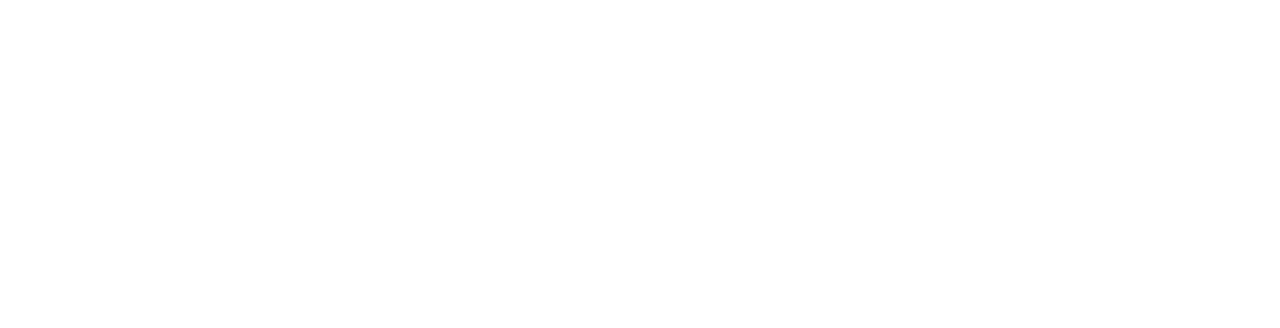
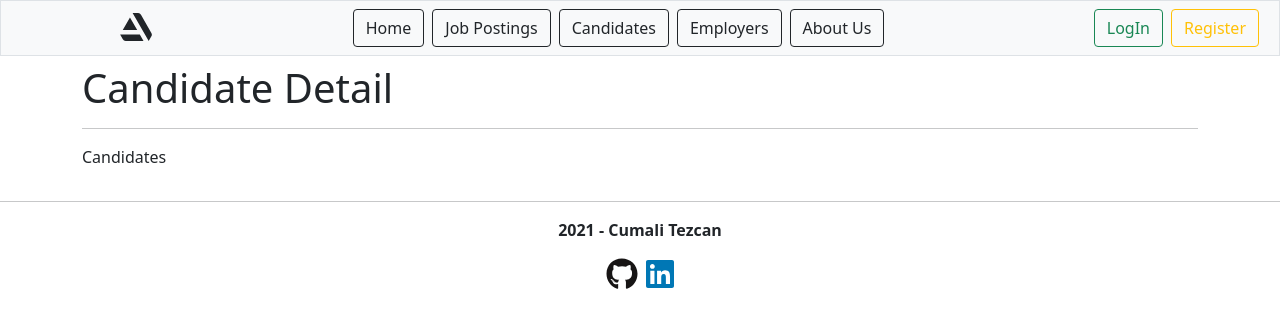
Before and after one commit to cumalitezcan/HrmsV2, a Vue app in the folder client/: page /candidates/candidate/1 in a window 1280 px wide. Before the commit this address had no page. Shown: the top 328 px of the page. Built offline with nearby package versions, Linux system fonts and the light colour scheme.

Commit message:
addCandidateDetail

```diff
--- a/client/src/main.js
+++ b/client/src/main.js
@@ -12,7 +12,7 @@ import pagesize from "@/views/job-posting/PageSize";
 import dropdown from "@/views/job-posting/Dropdown";
 import imagecard from "@/views/candidate/ImageCard";
 import employerbox from "@/views/employer/EmployerBox";
-import detail from "@/components/Detail";
+import detail from "@/views/job-posting-detail/Detail";
 import datetime from "@/components/DateTime";
 
 
--- a/client/src/router/index.js
+++ b/client/src/router/index.js
@@ -31,12 +31,17 @@ const routes = [
     {
         name:"AboutPage",
         path:"/about",
-        component:()=>import('@/views/about')
+        component:()=>import('@/views/about/index')
     },
     {
         name:"JobPostingDetail",
         path:"/jobPostings/jobPosting/:id",
-        component:()=>import("@/views/JobPostingDetail")
+        component:()=>import("@/views/job-posting-detail/index")
+    },
+    {
+        name:"CandidateDetail",
+        path:"/candidates/candidate/:id",
+        component:()=>import("@/views/candidate-detail/index")
     },
     {
         name:"RegisterCandidatePage",
@@ -51,7 +56,7 @@ const routes = [
     {
         name:"EmployerDetailPage",
         path:"/employers/employer/:id",
-        component:()=>import("@/views/EmployerDetail")
+        component:()=>import("@/views/employer-detail/index")
     },
 ]
 
--- /dev/null
+++ b/client/src/views/candidate-detail/index.vue
@@ -0,0 +1,16 @@
+<template>
+  <div class="candidate-detail">
+    <Navbar />
+    <div class="container">
+      <h1>Candidate Detail</h1>
+      <hr />
+      <div class="row">
+        <div class="col-12">
+          <p>Candidates</p>
+        </div>
+      </div>
+    </div>
+    <hr />
+    <Footer />
+  </div>
+</template>
--- a/client/src/views/candidate/ImageCard.vue
+++ b/client/src/views/candidate/ImageCard.vue
@@ -1,6 +1,8 @@
 <template>
     <div>
       <div class="card border-dark m-3" style="width: 18rem;">
+
+
         <div v-if="user.image !== null">
           <img :src="user.image.url" class="card-img-top" alt="resim1" />
         </div>
@@ -12,18 +14,24 @@
           />
         </div>
 
+
         <div class="card-body">
+          <router-link :to="`/candidates/candidate/${user.id}`">
           <h5>
             {{ user.candidate.firstName + " " }}{{ user.candidate.lastName }}
           </h5>
+          </router-link>
           <div v-if="user.experiences.length > 0">
             <p class="card-text">{{ user.experiences[0].jobTitle.title }}</p>
           </div>
+
           <div v-else>
             <p class="card-text">Bilgi Girişi Yapılmamış</p>
           </div>
         </div>
-        <div class="text-center mt-2">
+
+
+        <div class="text-center">
           <hr />
           <a class="me-2" style="color: #171515 ;" href="#!" role="button"
             ><i class="fab fa-github fa-2x"></i
--- a/client/src/views/EmployerDetail.vue
+++ b/client/src/views/employer-detail/index.vue
@@ -1,4 +1,5 @@
 <template>
+    <div class="employer-detail">
     <Navbar />
     <div class="container">
         <h1>Employer Detail</h1>
@@ -11,4 +12,5 @@
     </div>
     <hr />
     <Footer />
+    </div>
 </template>
--- a/client/src/views/JobPostingDetail.vue
+++ b/client/src/views/job-posting-detail/index.vue
@@ -1,5 +1,5 @@
 <template>
-    <div>
+    <div class="job-posting-detail">
     <Navbar />
     <hr />
     <div class="container">
@@ -12,6 +12,7 @@
 </template>
 
 <script>
+import Detail from "@/views/job-posting-detail/Detail"
 import { mapActions,mapState } from "vuex";
 export default {
     created(){
```
Also changed, not shown: client/src/views/Welcome.vue (deleted, +0 -38 lines), client/src/views/job-posting-detail/Detail.vue (renamed from client/src/components/Detail.vue).
